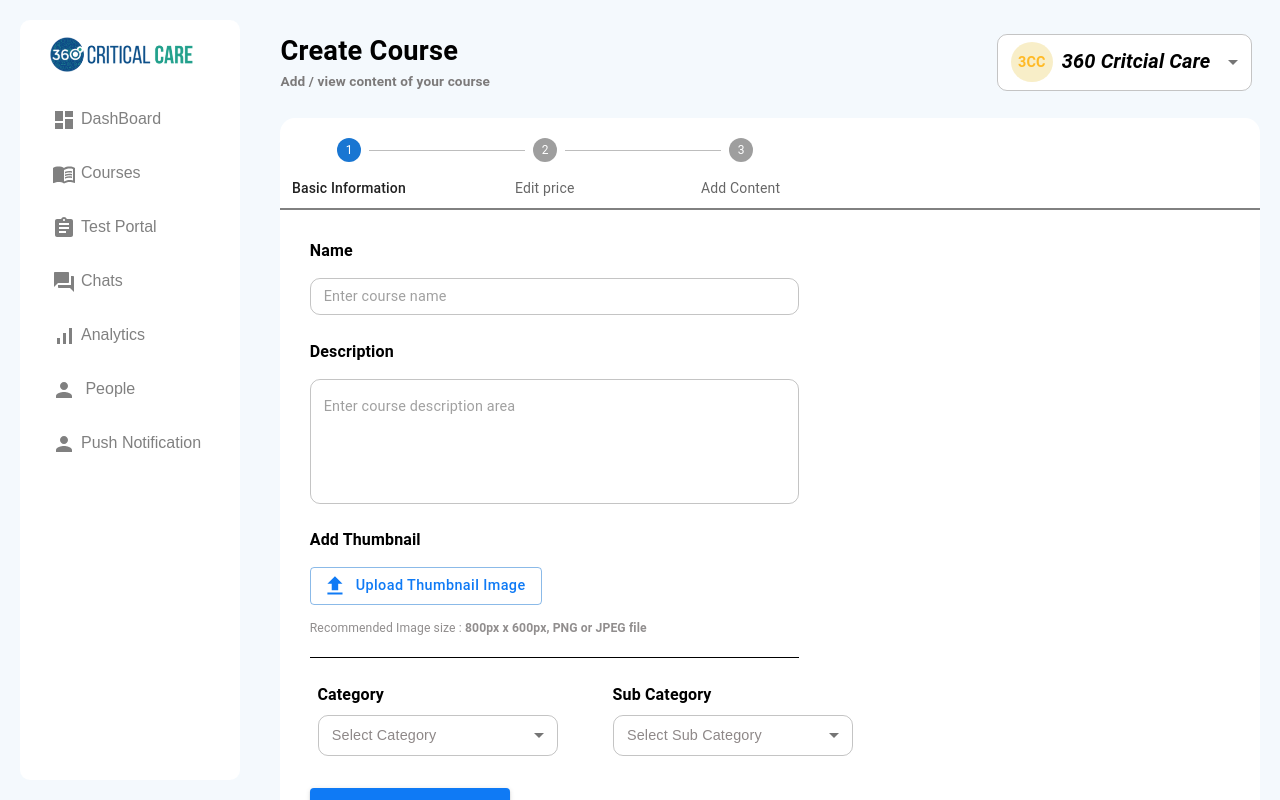
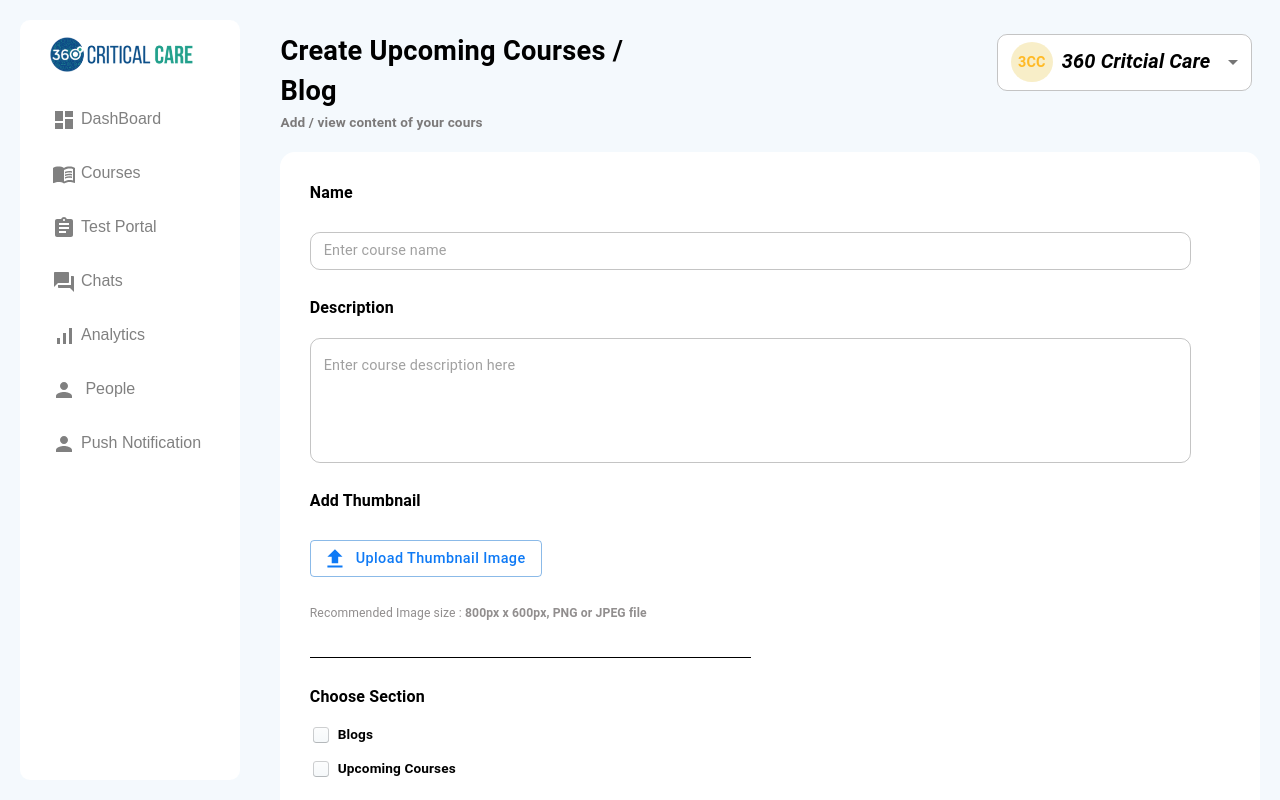
Before and after one commit to vidhichandrakar/Admin_CrticicalCare, a React (Create React App) app: page / in a window 1280 px wide. Built offline with nearby package versions, Linux system fonts and the light colour scheme.

Commit message:
optimize

```diff
--- a/src/AllComponent/AdminDashboardMain/Main.js
+++ b/src/AllComponent/AdminDashboardMain/Main.js
@@ -20,7 +20,7 @@ export default function Main() {
     <main className="main-container">
       {/* <Dashboard /> */}
       {/* <User/> */}
-      <MainCourses/>
+      {/* <MainCourses/> */}
       {/* <Banner /> */}
       {/* <User/> */}
       {/* <Transaction/> */}
@@ -32,7 +32,7 @@ export default function Main() {
       {/* <CreateCoupon/> */}
       {/* <Trics1FreeMockTest/> */}
       {/* <MainCourses/> */}
-      {/* <UpcomingCoursesMain/> */}
+      <UpcomingCoursesMain/>
       {/* <YourCourses /> */}
       {/* <Analytics /> */}
       {/* <Analytics /> */}
--- a/src/AllComponent/Courses/EditPrice.js
+++ b/src/AllComponent/Courses/EditPrice.js
@@ -1,6 +1,5 @@
-import { Select, Box, Typography, TextField, Button } from "@mui/material";
+import { Box} from "@mui/material";
 import React from "react";
-import MenuItem from "@mui/material/MenuItem";
 import FormControl from "@mui/material/FormControl";
 import {
   CommonTypography,
--- a/src/AllComponent/DAshBoardRight/Analytics/Analytics.js
+++ b/src/AllComponent/DAshBoardRight/Analytics/Analytics.js
@@ -9,7 +9,7 @@ import SmallCard from "./AnalyticsCard/SmallCard";
 import CurrencyRupeeIcon from "@mui/icons-material/CurrencyRupee";
 import ChevronRightIcon from "@mui/icons-material/ChevronRight";
 import SignalCellularAltIcon from "@mui/icons-material/SignalCellularAlt";
-import { AnalyticsSmallData } from "../../../DAta/JsonData";
+import { AnalyticsSmallData } from "../../../Data/JsonData";
 
 function Analytics() {
   return (
--- a/src/AllComponent/DAshBoardRight/Banner/Banner.js
+++ b/src/AllComponent/DAshBoardRight/Banner/Banner.js
@@ -3,7 +3,7 @@ import "../../CSSFile/Banner.css";
 import CourseHeader from "../../Courses/CoursesHeader";
 import Card from "@mui/material/Card";
 import BannerCard from "./BannerCard";
-import { BannerData } from "../../../DAta/JsonData";
+import { BannerData } from "../../../Data/JsonData";
 import { Fragment } from "react";
 
 function Banner() {
--- a/src/AllComponent/DAshBoardRight/Dashboard/Dashboard.js
+++ b/src/AllComponent/DAshBoardRight/Dashboard/Dashboard.js
@@ -1,6 +1,6 @@
 import React from "react";
 import Header from "../../Courses/CoursesHeader"
-import {AdditionalData, OfferData} from "../../../DAta/JsonData"
+import {AdditionalData, OfferData} from "../../../Data/JsonData"
 import AdditionalCard from "./AdditionalCard";
 import OfferCard from "./OfferCard";
 
--- a/src/AllComponent/DAshBoardRight/People/User.js
+++ b/src/AllComponent/DAshBoardRight/People/User.js
@@ -16,7 +16,7 @@ import { Box, Select } from "@mui/material";
 import MenuItem from "@mui/material/MenuItem";
 import FormControl from "@mui/material/FormControl";
 import SearchIcon from "@mui/icons-material/Search";
-import { MockDataForTable } from "../../../DAta/mockDataForTable";
+import { MockDataForTable } from "../../../Data/mockDataForTable";
 import Paper from "@mui/material/Paper";
 import Table from "@mui/material/Table";
 import TableBody from "@mui/material/TableBody";
--- a/src/AllComponent/UpcomingCourses/UpcomingCoursesBox.js
+++ b/src/AllComponent/UpcomingCourses/UpcomingCoursesBox.js
@@ -1,10 +1,11 @@
-import { Box,Typography,TextField, Button } from "@mui/material";
+import { Box, Typography, TextField, Button } from "@mui/material";
 import React from "react";
 import { styled } from "@mui/material/styles";
 import UploadIcon from "@mui/icons-material/Upload";
-import FormGroup from '@mui/material/FormGroup';
-import FormControlLabel from '@mui/material/FormControlLabel';
-import Checkbox from '@mui/material/Checkbox';
+import FormGroup from "@mui/material/FormGroup";
+import FormControlLabel from "@mui/material/FormControlLabel";
+import Checkbox from "@mui/material/Checkbox";
+import { CommonTypography, commonButton, commonTextField } from "../../Util/CommonFields";
 const VisuallyHiddenInput = styled("input")({
   clip: "rect(0 0 0 0)",
   clipPath: "inset(50%)",
@@ -16,38 +17,41 @@ const VisuallyHiddenInput = styled("input")({
   whiteSpace: "nowrap",
   width: 1,
 });
-const BpIcon = styled('span')(({ theme }) => ({
+const BpIcon = styled("span")(({ theme }) => ({
   borderRadius: 3,
   width: 16,
   height: 16,
   boxShadow:
-    theme.palette.mode === 'dark'
-      ? '0 0 0 1px rgb(16 22 26 / 40%)'
-      : 'inset 0 0 0 1px rgba(16,22,26,.2), inset 0 -1px 0 rgba(16,22,26,.1)',
-  backgroundColor: theme.palette.mode === 'dark' ? '#394b59' : '#f5f8fa',
+    theme.palette.mode === "dark"
+      ? "0 0 0 1px rgb(16 22 26 / 40%)"
+      : "inset 0 0 0 1px rgba(16,22,26,.2), inset 0 -1px 0 rgba(16,22,26,.1)",
+  backgroundColor: theme.palette.mode === "dark" ? "#394b59" : "#f5f8fa",
   backgroundImage:
-    theme.palette.mode === 'dark'
-      ? 'linear-gradient(180deg,hsla(0,0%,100%,.05),hsla(0,0%,100%,0))'
-      : 'linear-gradient(180deg,hsla(0,0%,100%,.8),hsla(0,0%,100%,0))',
-  '.Mui-focusVisible &': {
-    outline: '2px auto rgba(19,124,189,.6)',
+    theme.palette.mode === "dark"
+      ? "linear-gradient(180deg,hsla(0,0%,100%,.05),hsla(0,0%,100%,0))"
+      : "linear-gradient(180deg,hsla(0,0%,100%,.8),hsla(0,0%,100%,0))",
+  ".Mui-focusVisible &": {
+    outline: "2px auto rgba(19,124,189,.6)",
     outlineOffset: 2,
   },
-  'input:hover ~ &': {
-    backgroundColor: theme.palette.mode === 'dark' ? '#30404d' : '#ebf1f5',
+  "input:hover ~ &": {
+    backgroundColor: theme.palette.mode === "dark" ? "#30404d" : "#ebf1f5",
   },
-  'input:disabled ~ &': {
-    boxShadow: 'none',
+  "input:disabled ~ &": {
+    boxShadow: "none",
     background:
-      theme.palette.mode === 'dark' ? 'rgba(57,75,89,.5)' : 'rgba(206,217,224,.5)',
+      theme.palette.mode === "dark"
+        ? "rgba(57,75,89,.5)"
+        : "rgba(206,217,224,.5)",
   },
 }));
 
 const BpCheckedIcon = styled(BpIcon)({
-  backgroundColor: '#137cbd',
-  backgroundImage: 'linear-gradient(180deg,hsla(0,0%,100%,.1),hsla(0,0%,100%,0))',
-  '&::before': {
-    display: 'block',
+  backgroundColor: "#137cbd",
+  backgroundImage:
+    "linear-gradient(180deg,hsla(0,0%,100%,.1),hsla(0,0%,100%,0))",
+  "&::before": {
+    display: "block",
     width: 16,
     height: 16,
     backgroundImage:
@@ -56,28 +60,27 @@ const BpCheckedIcon = styled(BpIcon)({
       "1.003 0 00-1.42 1.42l3 3c.18.18.43.29.71.29s.53-.11.71-.29l5-5A1.003 1.003 0 0012 5z' fill='%23fff'/%3E%3C/svg%3E\")",
     content: '""',
   },
-  'input:hover ~ &': {
-    backgroundColor: '#106ba3',
+  "input:hover ~ &": {
+    backgroundColor: "#106ba3",
   },
 });
 
-const UpcomingCourseBox =({})=>{
+const UpcomingCourseBox = ({}) => {
   return (
     <Box className="courseMainTrack">
       <div className="formMainUpcoming">
-      <Typography fontWeight={600}>Name</Typography>
-      <TextField
-        inputProps={{ className: "textField" }}
-        fullWidth
-        size="small"
-        placeholder="Enter course name"
-        id="fullWidth"
-        className="BoxShadowUpcoming"
-        // onChange={(event) => handleTextChange("emailId", event.target.value)}
-      />
-        <Typography fontWeight={600} sx={{ marginTop: "3%" }}>
-        Description
-      </Typography>
+        {CommonTypography({ fontWeight: 600, label: "Name" })}
+        {commonTextField({
+          id: "fullWidth",
+          className: "BoxShadow",
+          inputClassName: "textField",
+          labels: "Enter course name",
+        })}
+        {CommonTypography({
+          fontWeight: 600,
+          label: "Description",
+          sx: { marginTop: "3%" },
+        })}
         <TextField
           inputProps={{ className: "textField" }}
           fullWidth
@@ -88,10 +91,12 @@ const UpcomingCourseBox =({})=>{
           className="BoxShadowUpcoming"
           // onChange={(event) => handleTextChange("emailId", event.target.value)}
         />
-       <Typography fontWeight={600} sx={{ marginTop: "3%" }}>
-        Add Thumbnail
-      </Typography>
 
+        {CommonTypography({
+          fontWeight: 600,
+          label: " Add Thumbnail",
+          sx: { marginTop: "3%" },
+        })}
         <Box className="thumbnailUpload">
           <Button
             component="label"
@@ -107,37 +112,49 @@ const UpcomingCourseBox =({})=>{
           </Typography>
         </Box>
         <Box className="divider-upcoming"></Box>
-      <Typography fontWeight={600} sx={{ marginTop: "3%" }}>
-        Choose Section
-      </Typography>
 
-      <FormGroup sx={{marginLeft:'5px',marginTop:"1%"}}>
-      <FormControlLabel control={ <Checkbox
+        {CommonTypography({
+          fontWeight: 600,
+          label: "Choose Section",
+          sx: { marginTop: "3%" },
+        })}
+        <FormGroup sx={{ marginLeft: "5px", marginTop: "1%" }}>
+          <FormControlLabel
+            control={
+              <Checkbox
                 sx={{
-        '&:hover': { bgcolor: 'transparent' },
+                  "&:hover": { bgcolor: "transparent" },
                 }}
                 disableRipple
                 color="default"
                 checkedIcon={<BpCheckedIcon />}
                 icon={<BpIcon />}
-      inputProps={{ 'aria-label': 'Checkbox demo' }}
-    />} label="Blogs"  className="checkboxDesign"/>
-      <FormControlLabel control={<Checkbox
+                inputProps={{ "aria-label": "Checkbox demo" }}
+              />
+            }
+            label="Blogs"
+            className="checkboxDesign"
+          />
+          <FormControlLabel
+            control={
+              <Checkbox
                 sx={{
-        '&:hover': { bgcolor: 'transparent' },
+                  "&:hover": { bgcolor: "transparent" },
                 }}
                 disableRipple
                 color="default"
                 checkedIcon={<BpCheckedIcon />}
                 icon={<BpIcon />}
-      inputProps={{ 'aria-label': 'Checkbox demo' }}
-    />} label="Upcoming Courses" className="checkboxDesign"/>
+                inputProps={{ "aria-label": "Checkbox demo" }}
+              />
+            }
+            label="Upcoming Courses"
+            className="checkboxDesign"
+          />
         </FormGroup>
-    <Button variant="contained"  className="coursesButton">
-       Post
-      </Button>
+        {commonButton({handleTrackerPage:()=>{},className:"coursesButton",label:"Post"})}
       </div>
     </Box>
-  )
-}
-export default UpcomingCourseBox
+  );
+};
+export default UpcomingCourseBox;
```
Lines whose indentation alone changed are shown as unchanged.
